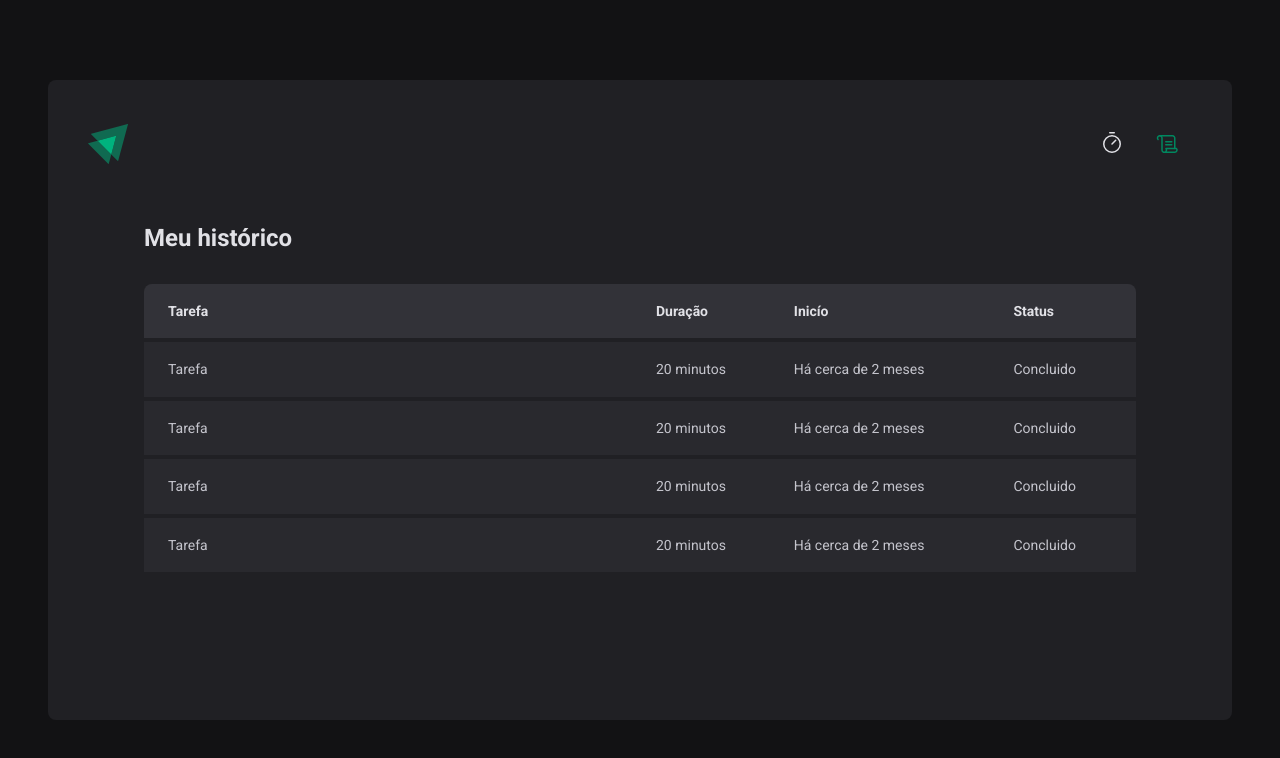
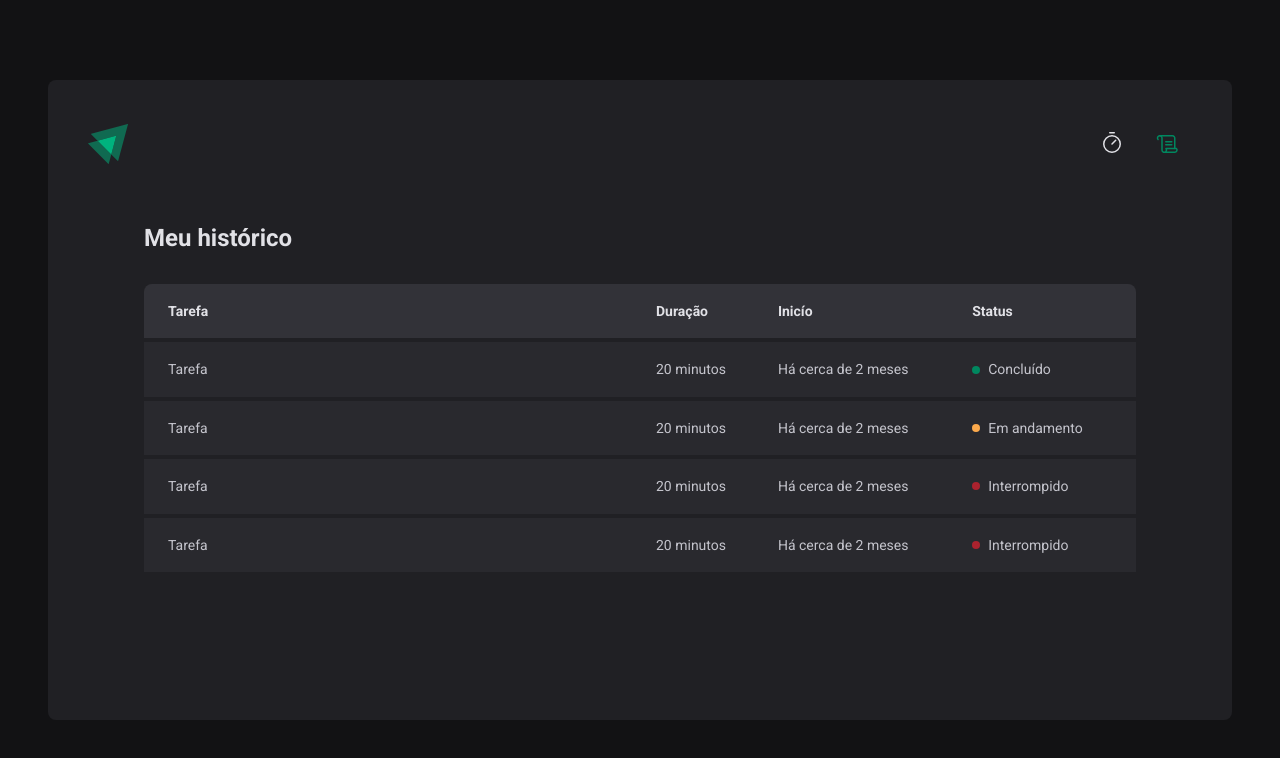
Before and after one commit to eduardo1199/ignite-timer, a React (Vite) app: page /history in a window 1280 px wide. Shown: the top 758 px of the page. Built offline with nearby package versions, Linux system fonts and the light colour scheme.

Commit message:
finish styled component history

```diff
--- a/src/pages/History/index.tsx
+++ b/src/pages/History/index.tsx
@@ -1,4 +1,4 @@
-import { HistoryContainer, HistoryList } from './styles'
+import { HistoryContainer, HistoryList, Status } from './styles'
 
 export function History() {
   return (
@@ -20,25 +20,33 @@
               <td>Tarefa</td>
               <td>20 minutos</td>
               <td>Há cerca de 2 meses</td>
-              <td>Concluido</td>
+              <td>
+                <Status statusColor="green">Concluído</Status>
+              </td>
             </tr>
             <tr>
               <td>Tarefa</td>
               <td>20 minutos</td>
               <td>Há cerca de 2 meses</td>
-              <td>Concluido</td>
+              <td>
+                <Status statusColor="yellow">Em andamento</Status>
+              </td>
             </tr>
             <tr>
               <td>Tarefa</td>
               <td>20 minutos</td>
               <td>Há cerca de 2 meses</td>
-              <td>Concluido</td>
+              <td>
+                <Status statusColor="red">Interrompido</Status>
+              </td>
             </tr>
             <tr>
               <td>Tarefa</td>
               <td>20 minutos</td>
               <td>Há cerca de 2 meses</td>
-              <td>Concluido</td>
+              <td>
+                <Status statusColor="red">Interrompido</Status>
+              </td>
             </tr>
           </tbody>
         </table>
--- a/src/pages/History/styles.ts
+++ b/src/pages/History/styles.ts
@@ -61,3 +61,27 @@
     }
   }
 `
+
+const STATUS_COLOR = {
+  yellow: 'yellow-500',
+  green: 'green-500',
+  red: 'red-500',
+} as const // isso fixa para o typescript que não existe outros valores de chave de string além dos atribuidos
+
+interface StatusProps {
+  statusColor: keyof typeof STATUS_COLOR
+}
+
+export const Status = styled.span<StatusProps>`
+  display: flex;
+  align-items: center;
+  gap: 0.5rem;
+
+  &::before {
+    content: '';
+    width: 0.5rem;
+    height: 0.5rem;
+    border-radius: 50%;
+    background: ${(props) => props.theme[STATUS_COLOR[props.statusColor]]};
+  }
+`
```
